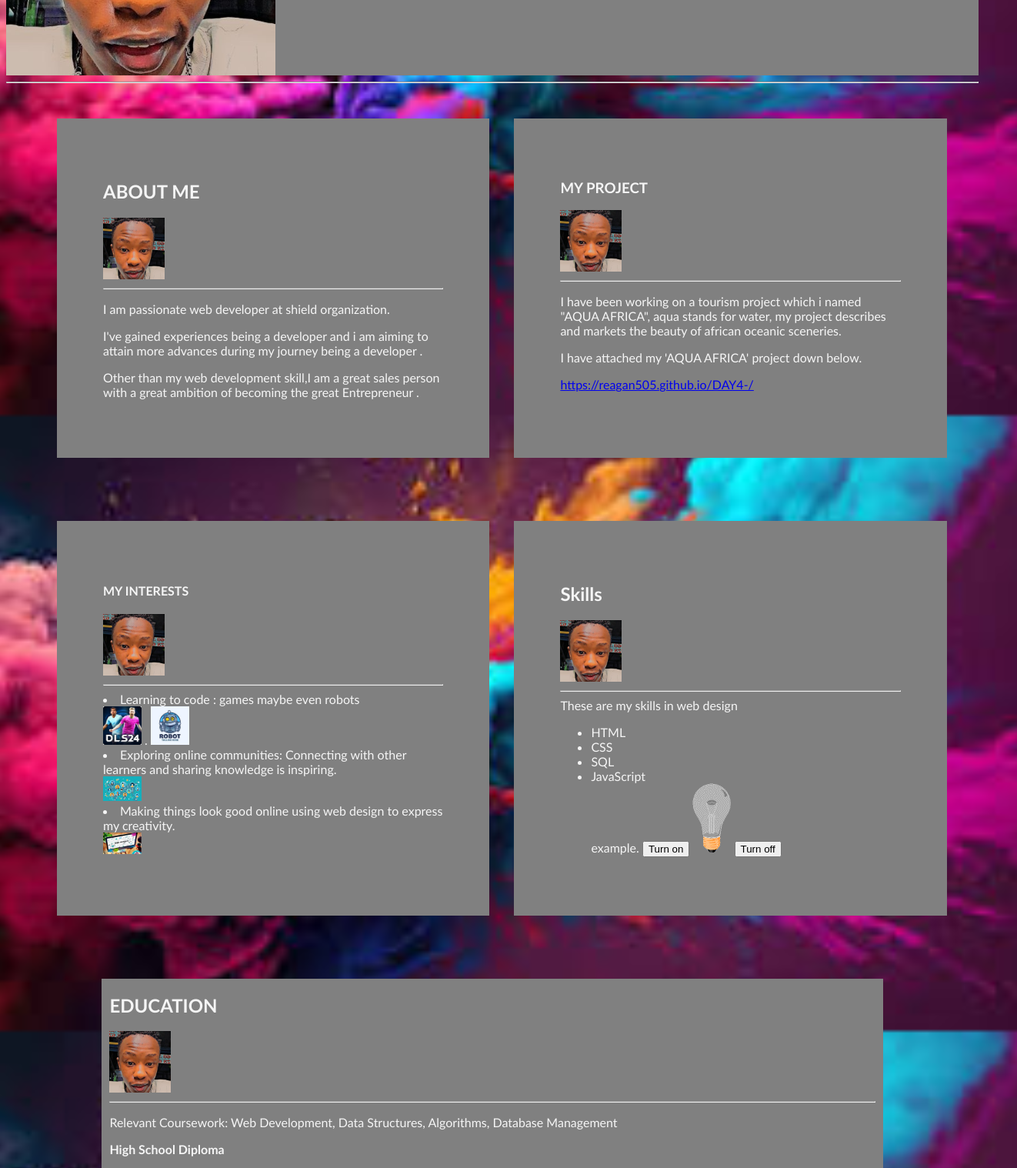
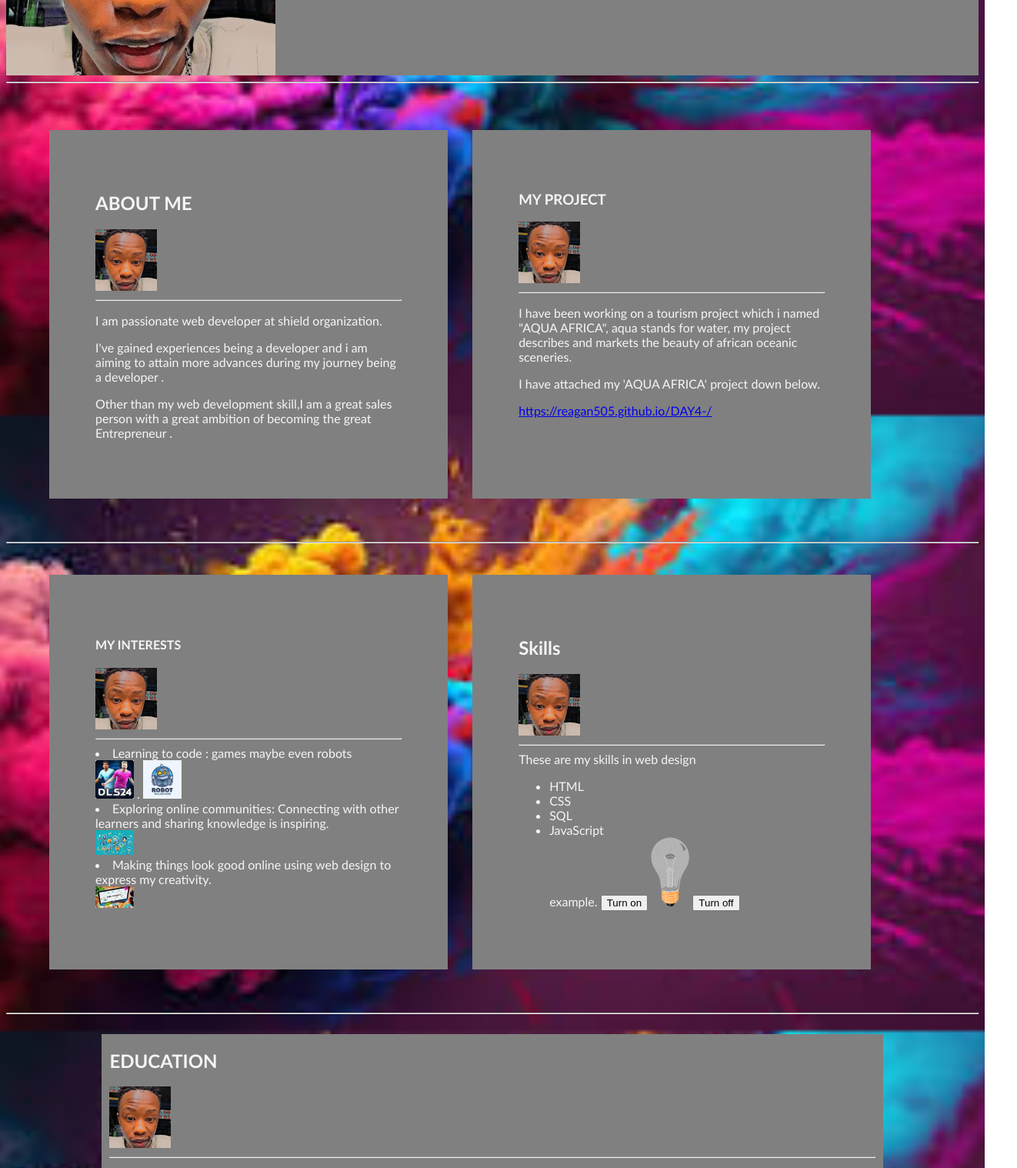
Before and after one commit to reagan505/-my-portfolio, a plain HTML site: page index.html in a window 1280 px wide. Shown: the part 260-1778 px from the top of the page at 77% size, 1322 px wide, since content can reach past the window. Drawn offline with Linux system fonts and the light colour scheme.

Commit message:
portfolio

```diff
--- a/index.css
+++ b/index.css
@@ -20,18 +20,19 @@ body{
   background-color:grey ;
   padding:60px;
   width: 35%;
+
 }
 .about:hover{
   background-color: rgb(60, 59, 58);
   transition: background 0.3s;
 }
 #about{
-  width:100% ;
-  margin: 50px;
+  width:90% ;
+  margin: 25px;
   color:whitesmoke;
   margin-top: 30px;
   display: flex;
-
+  padding: 15px;
 }
 .project{
   margin: 16px;
@@ -54,14 +55,14 @@ body{
   transition: background 0.3s;
 }
 #interests{
-  width:100% ;
-  margin: 50px;
+  width:90% ;
+  margin: 25px;
   color:whitesmoke;
   margin-top: 10px;
   display: flex;
   /* background-color: black; */
   border-radius: 15px;
-  /* justify-content: space-between; */
+  padding: 15px;
 }
 
 .Skills{
--- a/index.html
+++ b/index.html
@@ -3,13 +3,13 @@
 <head>
   <meta charset="UTF-8">
   <meta name="viewport" content="width=device-width, initial-scale=1.0">
-  <title>Document</title>
+  <title>my portfolio</title>
   <link rel="stylesheet" href="./index.css">
 </head>
 <body>
 <div class="code">
   <img src="./hr.jpg" width="350" alt="my profile">
-   <h1 style="margin: auto;color: white;">Hello there<br> Am Reagan<br> Web developer/Entrepreneur .</h1>
+   <h1 style="margin: auto;color: white; ">Hello there <br> Am Reagan<br> Web developer/Entrepreneur .</h1>
 </div>
    <hr>
 <section id="about">
@@ -33,6 +33,7 @@
   </div>
 </section>
 
+<hr>
   <section id="interests">
   <div class="interests">
    <h4>MY INTERESTS</h4>
@@ -67,6 +68,7 @@
   </div>
 </section>
 
+<hr>
 
 <section id="education">
   <div class="education">
```
